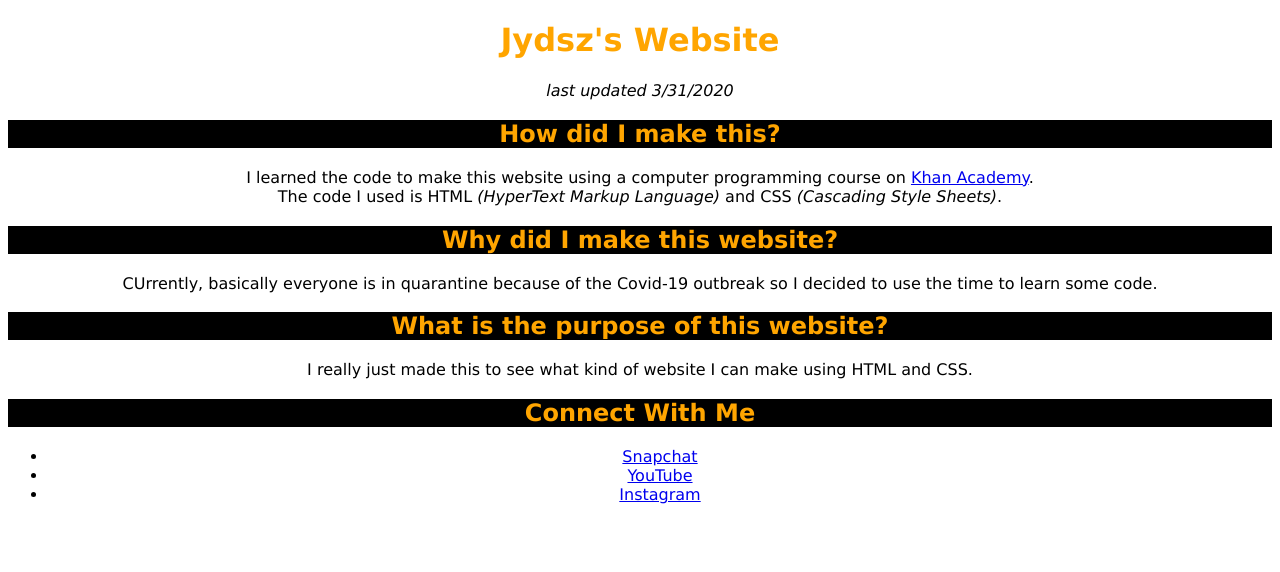
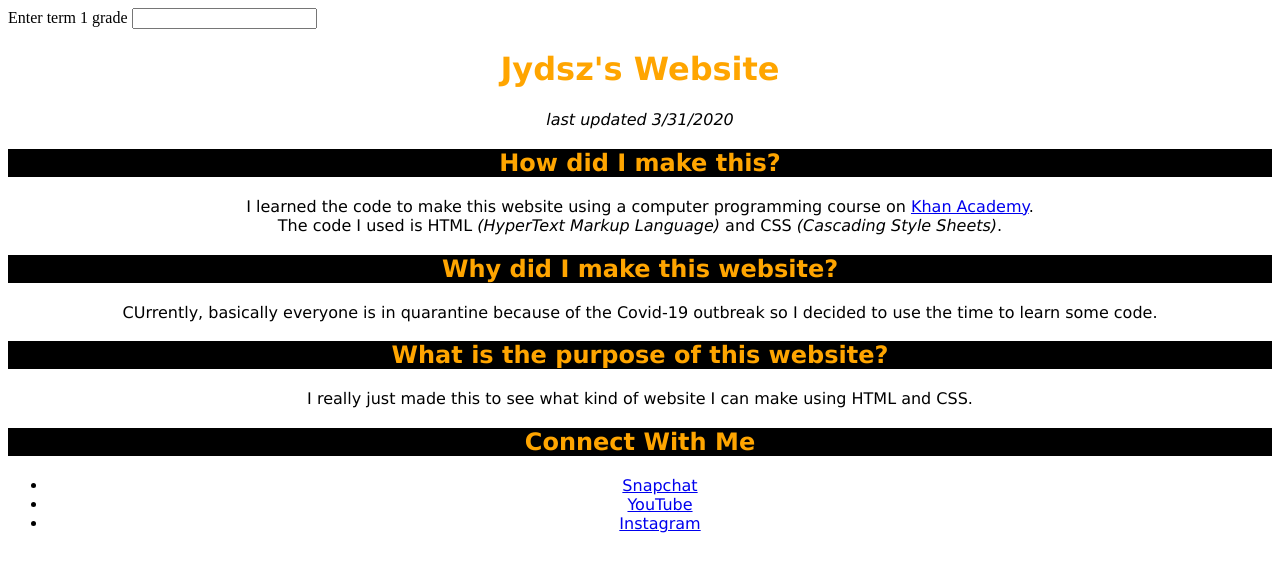
Before and after one commit to jydsz/jydsz.github.io, a plain HTML site: page index.html in a window 1280 px wide. Drawn offline with Linux system fonts and the light colour scheme.

Commit message:
index.html

```diff
--- a/index.html
+++ b/index.html
@@ -2,7 +2,7 @@
 <html>
     <head>
         <meta charset="utf-8">
-        <title>Jydsz's Website</title>
+        <title>Final Grade Calculator</title>
       <style>
         h1 {
           color: orange;
@@ -35,6 +35,10 @@
     </head>
     <body>
 
+      <label>Enter term 1 grade
+      <input id= "t1grade" type="number">
+      </label>
+
       <h1> Jydsz's Website </h1>
       <p> <em>last updated 3/31/2020</em> </p>
         <h2>How did I make this?</h2>
```
